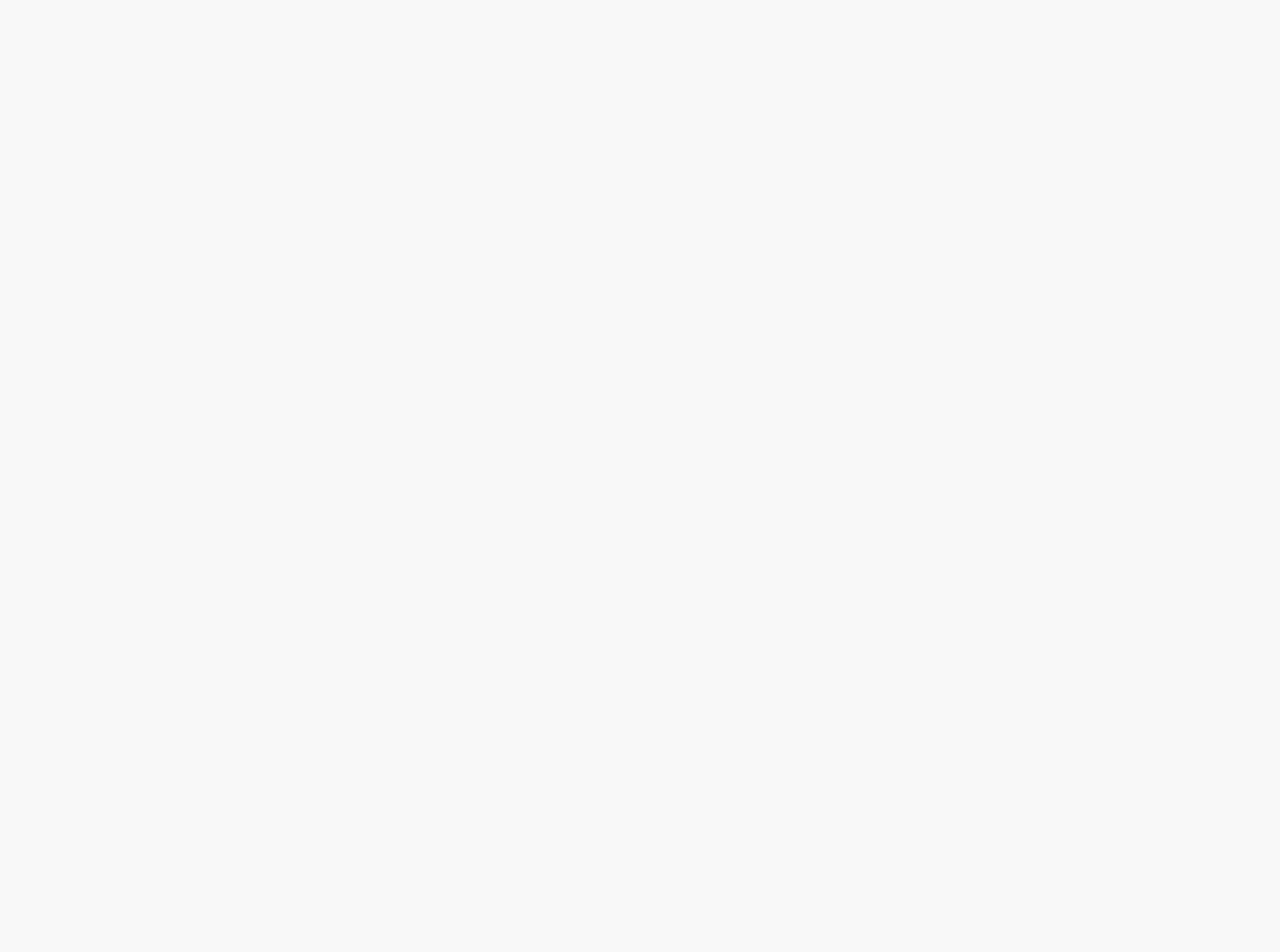
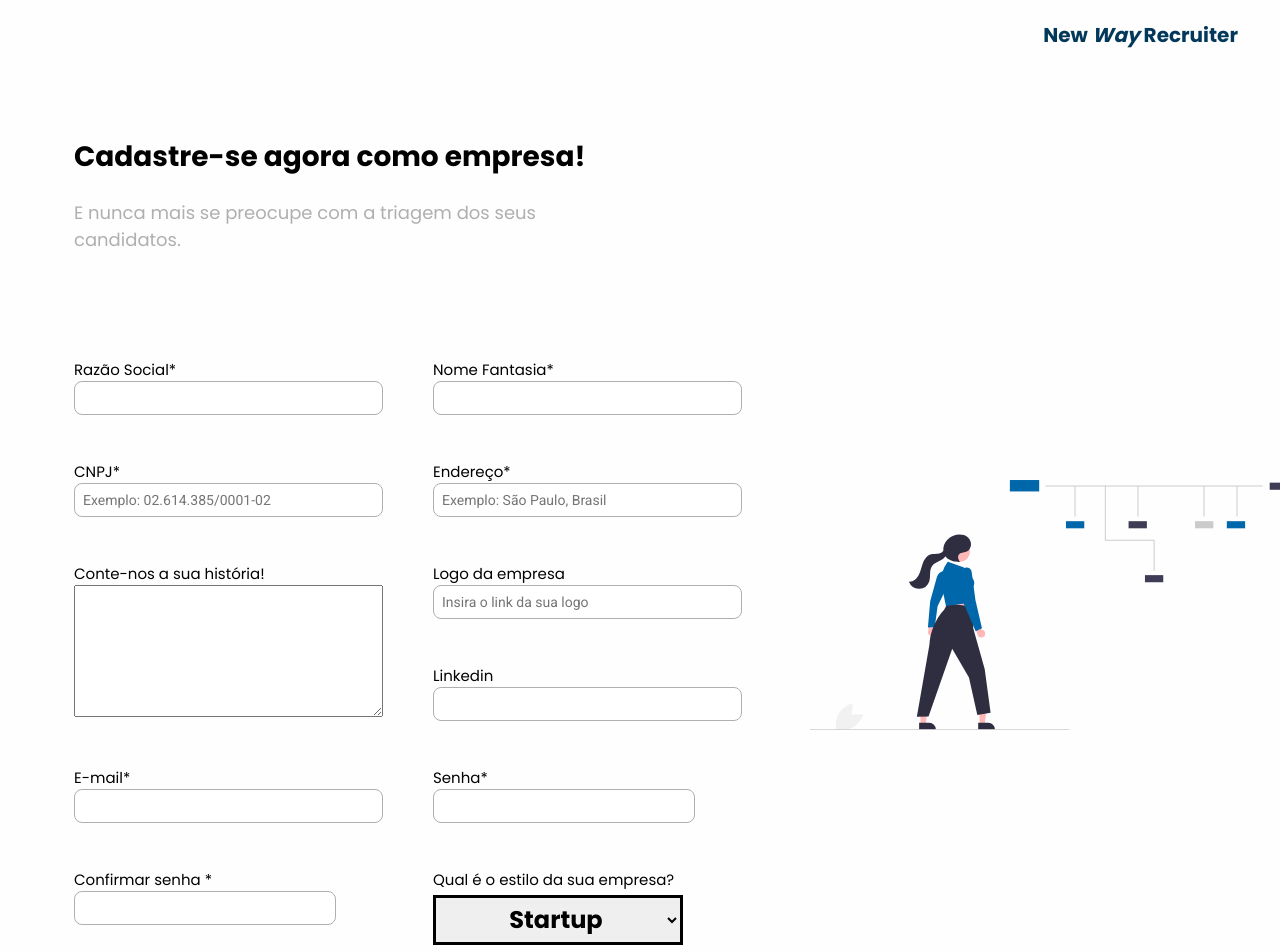
Before and after one commit to isabellasantiago/New_Way_Recruiter, a React (Create React App) app: page /empresaform in a window 1280 px wide. Shown: the top 952 px of the page. Before the commit the page ends 800 px from the top, so only its background shows below. Built offline with nearby package versions, Linux system fonts and the light colour scheme.

Commit message:
telaEmpresaCadastro

```diff
--- a/src/App.js
+++ b/src/App.js
@@ -1,6 +1,7 @@
 import {React} from "react";
 import {BrowserRouter, Route, Switch} from 'react-router-dom';
 import { CandidatoForm } from "./pages/CandidatoCadastro/Candidato";
+import { EmpresaForm } from "./pages/EmpresaCadastro/EmpresaForm";
 
 
 import {Home} from "./pages/Home/Home";
@@ -14,6 +15,8 @@ function App() {
     <Route path="/" exact component={Home}/>
     <Route path="/login" component={Login}/>
     <Route path="/candidato" component={CandidatoForm}/>
+    <Route path="/empresaform" component={EmpresaForm}/>
+
     </Switch>
     </BrowserRouter>
 
--- /dev/null
+++ b/src/pages/EmpresaCadastro/EmpresaForm.js
@@ -0,0 +1,131 @@
+import React from 'react';
+import './empresaform.scss';
+import empresaFormImg from '../../assets/images/careerDevelopment.svg'
+
+
+export function EmpresaForm(){
+  return(
+  <div className="empresaform">
+    <header className="emp-header">
+          <a href="/" id="logo">
+              <h1>New <span>Way</span> Recruiter</h1>
+          </a>
+    </header>
+
+      <div className="form-main">
+        <h2>Cadastre-se agora como empresa!</h2>
+        <p>E nunca mais se preocupe com a triagem dos seus candidatos.</p>
+      <br/>
+
+          <img src={empresaFormImg} className="empresaFormImg" alt="empresaFormImg"/>
+
+        <form >
+          <section className="colunms1">
+
+          <div >
+
+         <div className="control-group">
+          <label>Razão Social*</label>
+          <input type="text" className=""/>
+          </div>
+
+          <div className="control-group">
+          <label>CNPJ*</label>
+          <input type="text" placeholder="Exemplo: 02.614.385/0001-02" className=""/>
+          </div>
+
+          </div>
+
+          <div >
+
+          <div className="control-group">
+          <label>Nome Fantasia*</label>
+          <input type="text"  className=""/>
+          </div>
+
+          <div className="control-group">
+          <label> Endereço*  </label>
+          <input type="text" placeholder="Exemplo: São Paulo, Brasil" className=""/>
+          </div>
+
+          </div>
+
+          </section>
+
+          <section className="colunms2">
+          <div >
+
+            <div className="control-group">
+             <label>Conte-nos a sua história!</label>
+              <textarea  type="text" className="historia-empresa"/>
+             </div>
+
+
+
+             </div>
+
+             <div >
+
+             <div className="control-group">
+             <label>Logo da empresa</label>
+             <input type="text" placeholder="Insira o link da sua logo" className=""/>
+             </div>
+
+             <div className="control-group">
+             <label> Linkedin </label>
+             <input type="text"  className=""/>
+             </div>
+             </div>
+
+          </section >
+
+          <section className="colunms3">
+          <div >
+
+            <div className="control-group">
+             <label>E-mail*</label>
+             <input type="email" className=""/>
+             </div>
+
+             <div className="control-group">
+             <label>Confirmar senha *</label>
+             <input type="password"  className="password"/>
+             </div>
+
+             </div>
+
+             <div >
+
+             <div className="control-group">
+             <label>Senha*</label>
+             <input type="password"  className="password"/>
+             </div>
+
+             <div className="control-group">
+             <label> Qual é o estilo da sua empresa? </label>
+
+            <select>
+
+            <option value="startup">Startup</option>
+            <option value="multinacional">Multinacional</option>
+            <option value="tradicional">Tradicional</option>
+
+            </select>
+             </div>
+
+             </div>
+          </section>
+
+
+          <button className="candidato-submit" type="submit">Cadastrar</button>
+        </form>
+
+
+       </div>
+
+
+      </div>
+
+
+  );
+}
--- /dev/null
+++ b/src/pages/EmpresaCadastro/empresaform.scss
@@ -0,0 +1,230 @@
+
+div.empresaform{
+
+  .emp-header{
+        width: 100%;
+        height: 70px;
+        padding: 0px 42px;
+
+        background: #FEFEFE;
+        font-family: "Poppins", sans-serif;
+        color: #fff;
+
+  a#logo{
+    width: 100%;
+    text-align: right;
+    text-decoration: none;
+    color: #023859;
+
+      h1{
+        font-size: 1.25rem;
+        font-weight: 600;
+        line-height: 42px;
+
+            span{
+          font-style: italic;
+
+            }
+      }
+    }
+  }
+  div.form-main{
+    width: 100%;
+    height: 1072px;
+    background: #FEFEFE;
+    display:flex;
+    align-items: center;
+
+
+    h2{
+
+      position: absolute;
+      width: 603px;
+      height: 63px;
+      left: 74px;
+      top: 136px;
+
+      font-family: Poppins;
+      font-style: normal;
+      font-weight: bold;
+      font-size: 28px;
+      line-height: 42px;
+
+      align-items: center;
+    }
+
+    p{
+
+      position: absolute;
+      width: 507px;
+      height: 61px;
+      left: 74px;
+      top: 199px;
+
+      font-family: Poppins;
+      font-style: normal;
+      font-weight: normal;
+      font-size: 18px;
+      line-height: 27px;
+
+      align-items: center;
+
+      color: #AFAFAF;
+    }
+
+    img.empresaFormImg{
+      position: absolute;
+      width: 478px;
+      height: 250px;
+      left: 810px;
+      top: 480px;
+
+    }
+  }
+    form{
+
+      width: 60%;
+      display: flex;
+      flex-direction: column;
+
+      section.colunms1{
+      width: 100%;
+      margin-top: 282px;
+      display: grid;
+      grid-template-columns: 0.1fr 0.1fr;
+      margin-left: 74px;
+
+        .control-group{
+          margin-right:50px;
+          margin-bottom:30px;
+          text-align:left;
+
+
+    }
+  }
+
+    section.colunms2{
+      width: 100%;
+      display: grid;
+      grid-template-columns: 0.1fr 0.1fr;
+      margin-left: 74px;
+
+    .control-group{
+      margin-right:50px;
+      margin-bottom:30px;
+      text-align:left;
+
+      .historia-empresa{
+        height:132px;
+        width: 309px;
+        margin: 0;
+        font-size: 14px;
+        padding-left:8px;
+      }
+}
+    }
+
+        section.colunms3{
+          width: 100%;
+          display: grid;
+          grid-template-columns: 0.1fr 0.1fr;
+          margin-left: 74px;
+
+          .control-group{
+            margin-right:50px;
+            margin-bottom:30px;
+            text-align:left;
+
+            .password{
+              width:262px;
+            }
+            select{
+              width:250px;
+              height: 50px;
+              margin-top:4px;
+              margin-bottom: 15px;
+
+              padding-left:8px;
+              box-sizing: border-box;
+              border: 3px solid #000000;
+
+              font-family: Poppins;
+              font-style: normal;
+              font-weight: bold;
+              font-size: 24px;
+              line-height: 36px;
+              text-align: center;
+              cursor: pointer;
+
+              color: #000000;
+
+              option{
+
+                padding-left:8px;
+                box-sizing: border-box;
+                border: 3px solid #000000;
+
+                font-family: Poppins;
+                font-style: normal;
+
+                font-size: 24px;
+                line-height: 36px;
+                text-align: center;
+
+                color: #000000;
+
+                option:hover{
+                  background-color: #000000 ;
+                  style: none;
+                  font-weight: bold;
+                  list-style: none;
+
+                }
+              }
+            }
+          }
+    }
+
+    label{
+      font-family: "Poppins" , sans-serif;
+      align-self: flex-start;
+      font-size: 15px;
+      margin-bottom: 5px;
+    }
+    input{
+      width:309px;
+      height: 34px;
+      margin-bottom: 15px;
+      font-size: 14px;
+      padding-left:8px;
+      border-radius: 8px;
+      border: 1px solid #AFAFAF;
+    }
+    button.candidato-submit{
+
+
+      font-family: "Poppins" , sans-serif;
+      color: #E5E5E5;
+      font-size: 16px;
+      font-weight: bold;
+      line-height: 24px;
+
+      margin-top:60px;
+      margin-left: 266px;
+      margin-bottom:50px;
+      width: 170px;
+      height: 37px;
+      left: 260px;
+      top: 929px;
+
+      background: #4EA3D9;
+      border-radius: 8px ;
+      border:#4EA3D9;
+      cursor: pointer;
+    }
+
+    .candidato-submit:hover{
+      filter: brightness(0.9);
+  }
+  }
+}
--- a/src/pages/Home/Home.js
+++ b/src/pages/Home/Home.js
@@ -19,7 +19,7 @@ export function Home() {
                 </a>
                 <div id="pages">
                     <a href="/login">Login</a>
-                    <a href="#">Sou empresa</a>
+                    <a href="empresaform">Sou empresa</a>
                     <a href="/candidato">Sou candidato</a>
                 </div>
             </header>
```
Also changed, not shown: src/pages/FormCandidate/Form.js (deleted).
